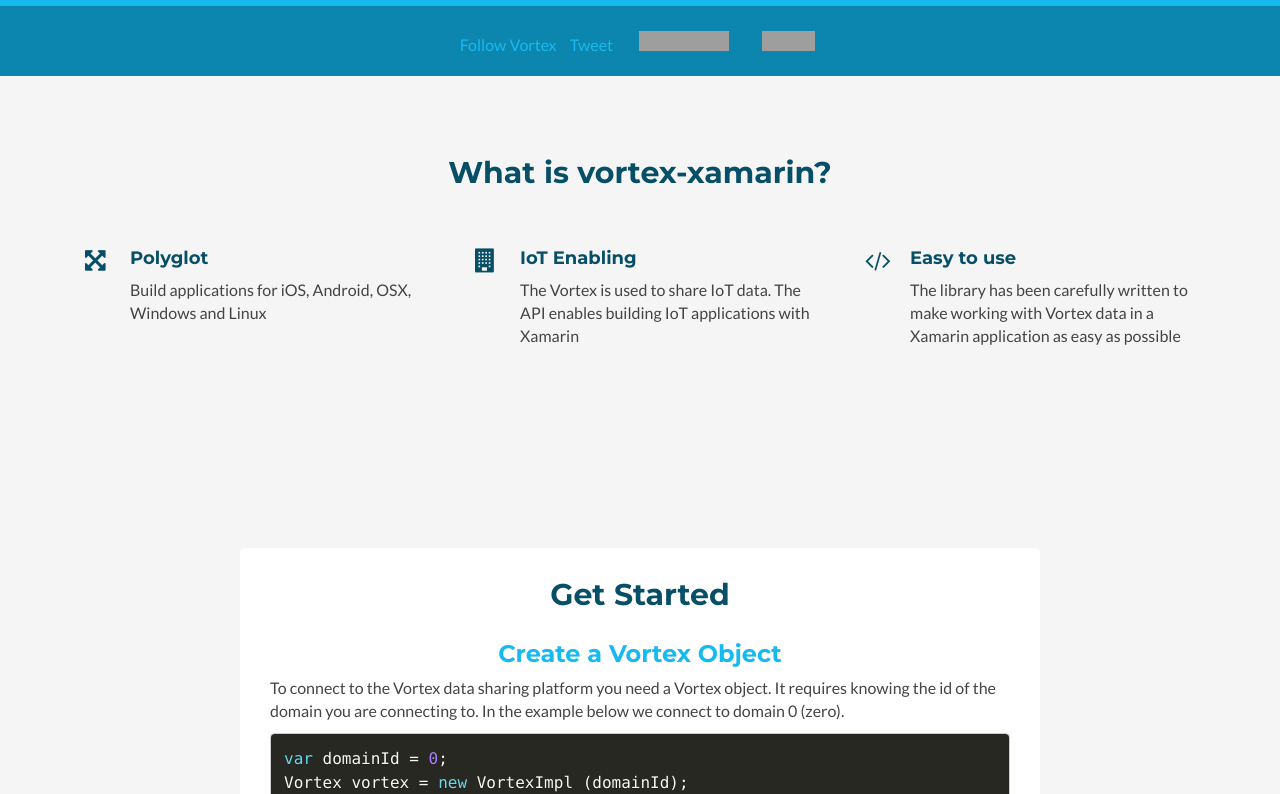
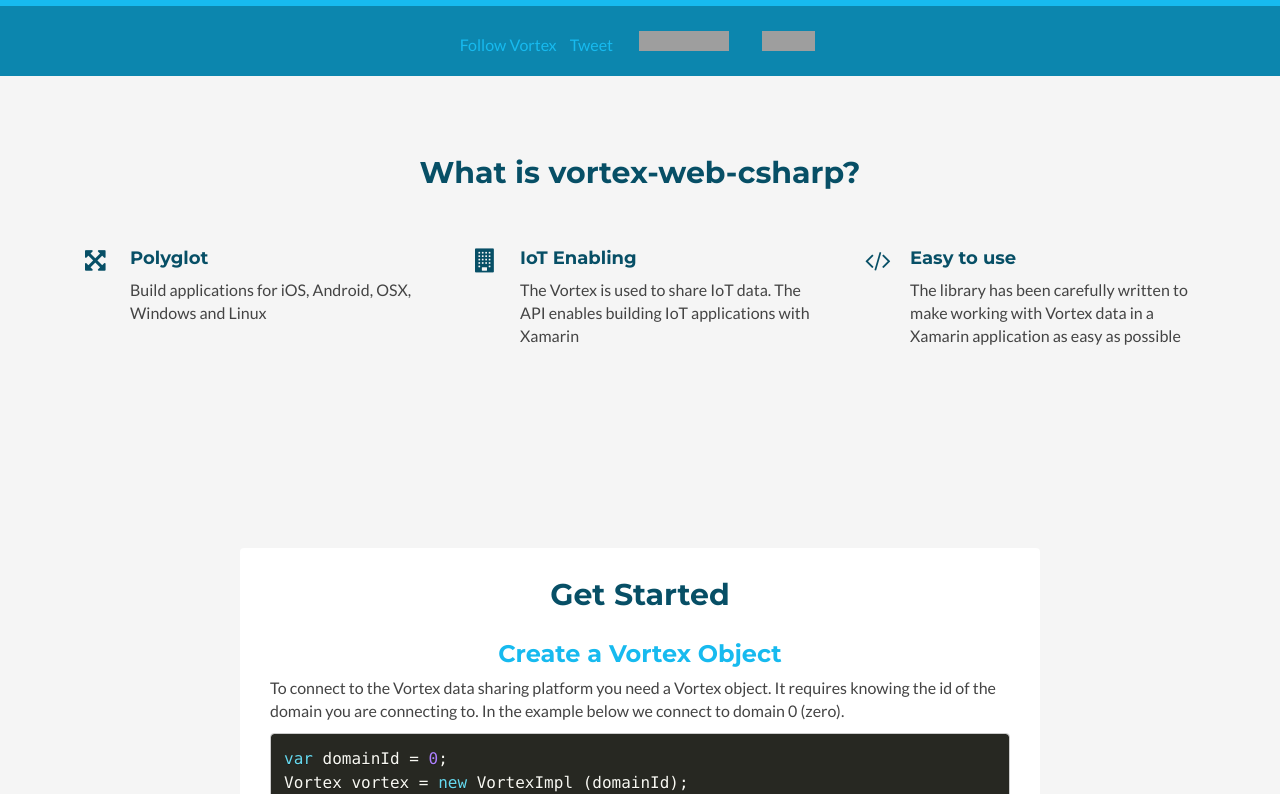
Before and after one commit to ADLINK-IST/vortex-web-csharp, a Jekyll site: the page built from index.html, in a window 1280 px wide and 900 px high, scrolled down 800 px, cut to the strip 106-900 px from the top of the window. Built offline with Jekyll 4.4.1, drawn with Linux system fonts in a browser that asks for light colours; comment, search, counter and statistics services are not loaded; grey boxes are pictures that could not be loaded.

Commit message:
Update about.html

```diff
--- a/_includes/about.html
+++ b/_includes/about.html
@@ -1,7 +1,7 @@
     <!-- ******ABOUT****** -->
     <section id="about" class="about section">
         <div class="container">
-            <h2 class="title text-center">What is vortex-xamarin?</h2>
+            <h2 class="title text-center">What is vortex-web-csharp?</h2>
             <p class="intro text-center"></p>
             <div class="row">
                 <div class="item col-md-4 col-sm-6 col-xs-12">
```
